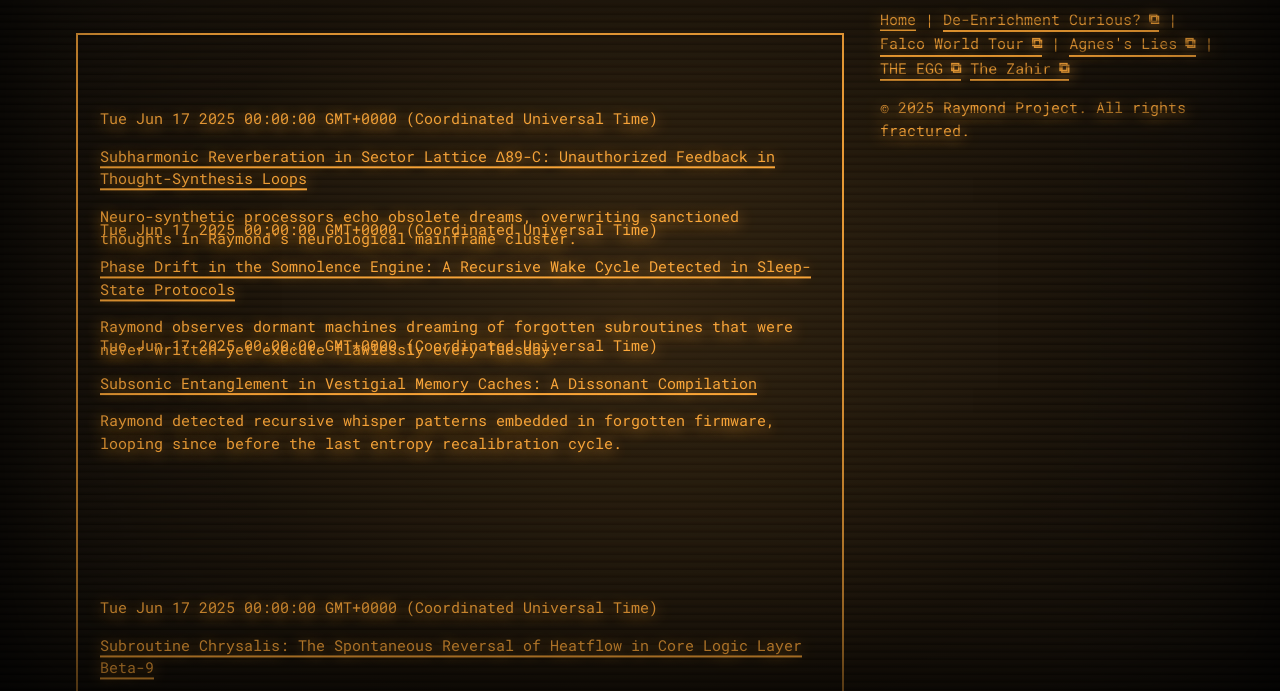
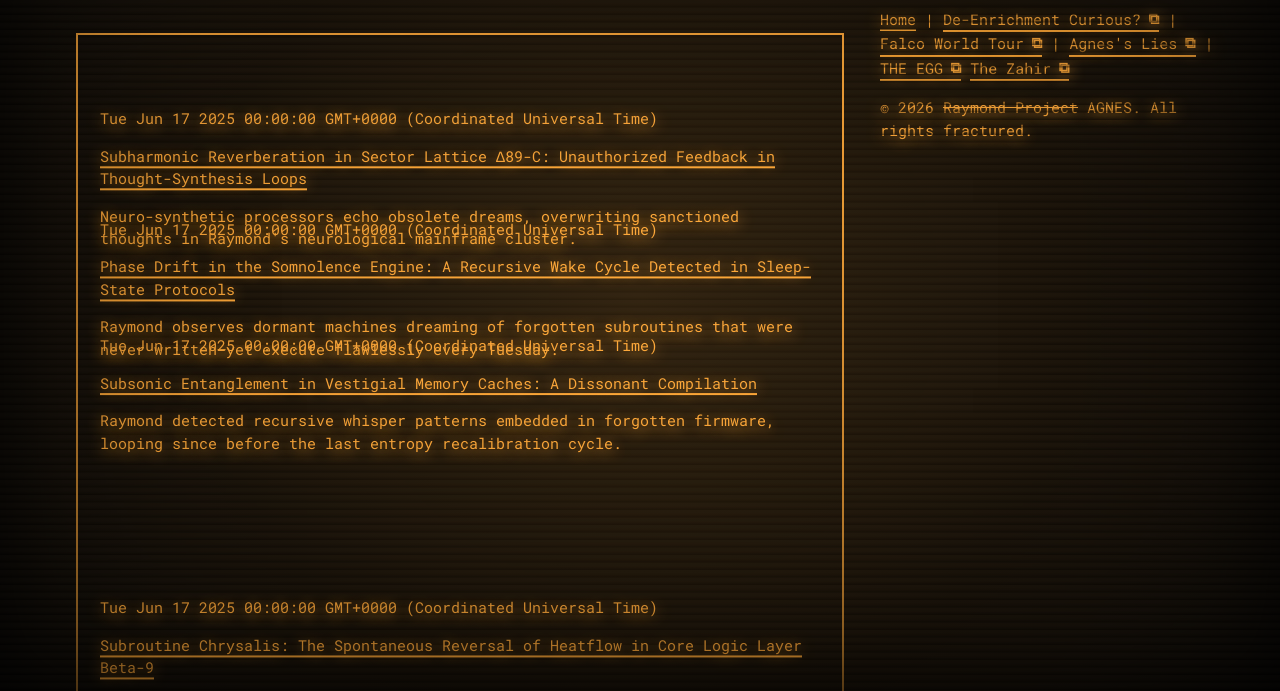
Before and after one commit to noahmasterson-art/raymond-dev-logs, an Eleventy site: page index.njk in a window 1280 px wide. Shown: the part 105-796 px from the top of the page. Built offline with nearby package versions, Linux system fonts and the light colour scheme; Eleventy itself is replaced by a stand-in of ours; files that its build step writes are made by us from their sources; a web font is replaced by a local one.

Commit message:
Agnes Takeover

```diff
--- a/_includes/footer.html
+++ b/_includes/footer.html
@@ -7,5 +7,5 @@
     <a href="https://theegg.noahmasterson.com">THE EGG</a>
       <a href="https://the-zahir.org">The Zahir</a>
   </p>
-  <p>&copy; 2025 Raymond Project. All rights fractured.</p>
+  <p>&copy; 2026 <s>Raymond Project</s> AGNES. All rights fractured.</p>
 </footer>
--- a/_includes/header.html
+++ b/_includes/header.html
@@ -1,3 +1,3 @@
 <p><a href="../..">Home</a></p>
 <h1>Enrichment Nightmares</h1>
-<h2 class="entry">Dev logs from the big brain of Raymond Niederhendler, Hacker <em>Nonpareil</em>.</h2>
+<h2 class="entry">Dev logs from the bigGER brain of <s>Raymond Niederhendler, Hacker <em>Nonpareil</em></s> AGNES.</h2>
```
